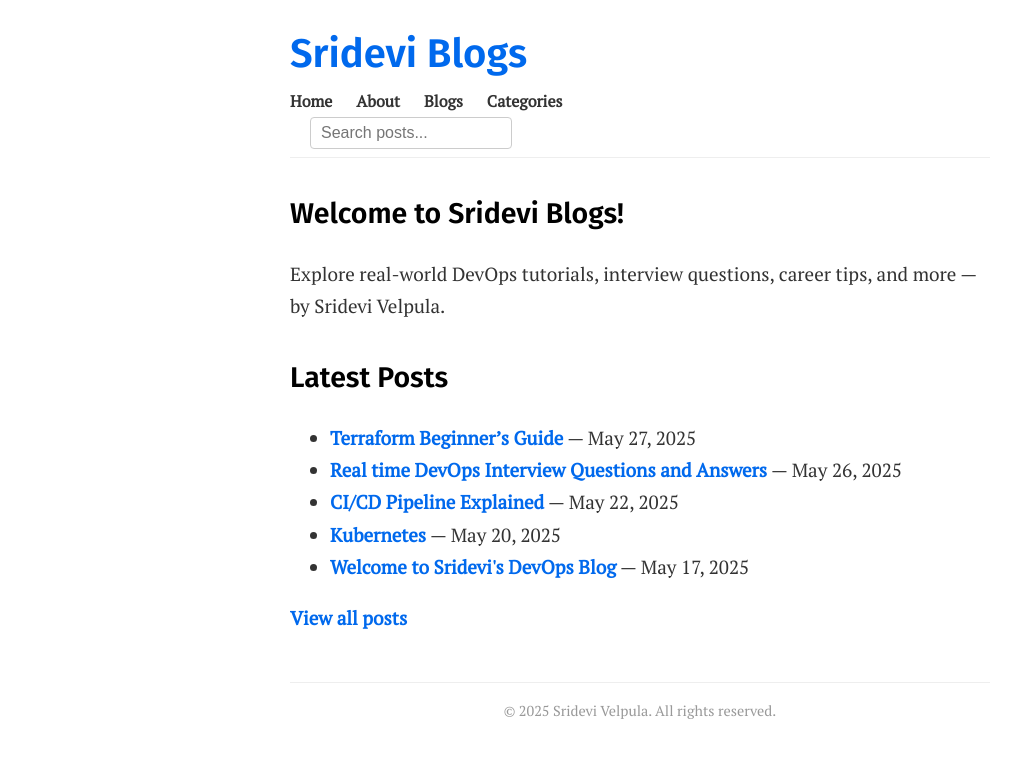
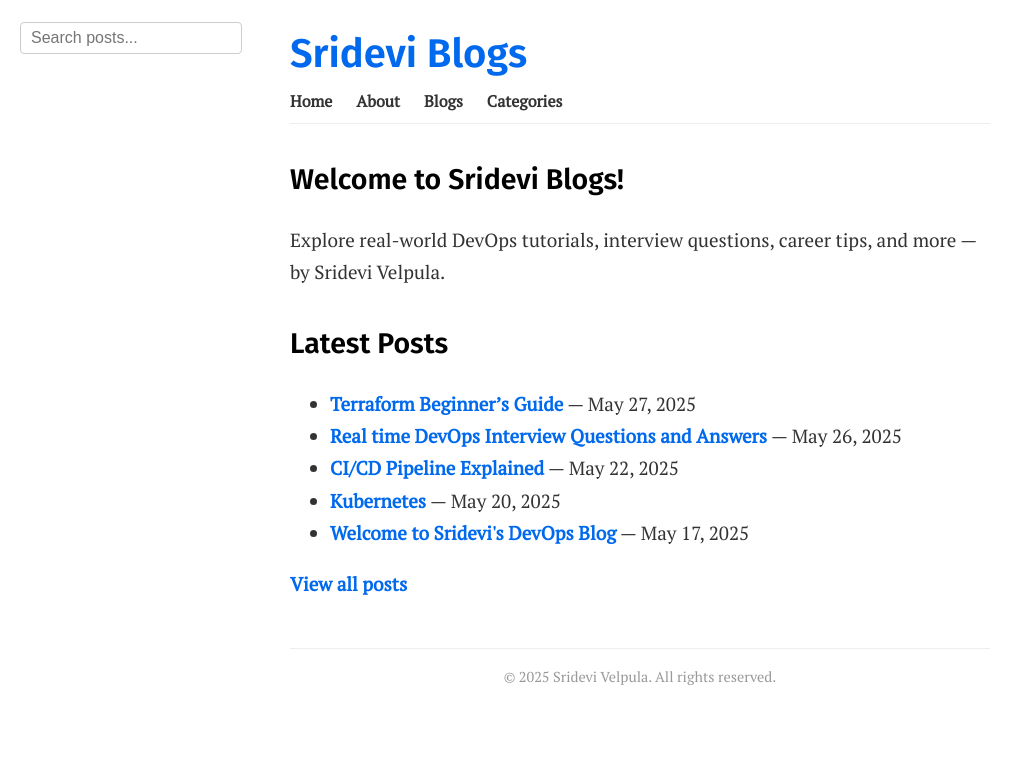
Before and after one commit to srideviblogs/srideviblogs.github.io, a Jekyll site: the page built from index.md, in a window 1280 px wide. Shown: the top 758 px of the page, without its empty margins (0-1033 px from the left). Built offline with Jekyll 4.4.1, drawn with Linux system fonts in a browser that asks for light colours.

Commit message:
Update header.html

```diff
--- a/_includes/header.html
+++ b/_includes/header.html
@@ -9,18 +9,19 @@
     </nav>
 
     <!-- Search container -->
-    <div id="search-container" style="position: relative; margin-left: 20px;">
+    <div id="search-container" class="search-container">
       <input
         type="text"
         id="search-input"
         placeholder="Search posts..."
         aria-label="Search posts"
         autocomplete="off"
-        style="padding: 6px 10px; width: 180px; border-radius: 4px; border: 1px solid #ccc;"
+        class="search-input"
       />
       <div
         id="search-results"
-        style="position: absolute; top: 100%; left: 0; right: 0; background: white; border: 1px solid #ccc; max-height: 300px; overflow-y: auto; display: none; z-index: 1000; box-shadow: 0 2px 8px rgba(0,0,0,0.1);"
+        class="search-results"
+        style="display: none;"
       ></div>
     </div>
 
```
